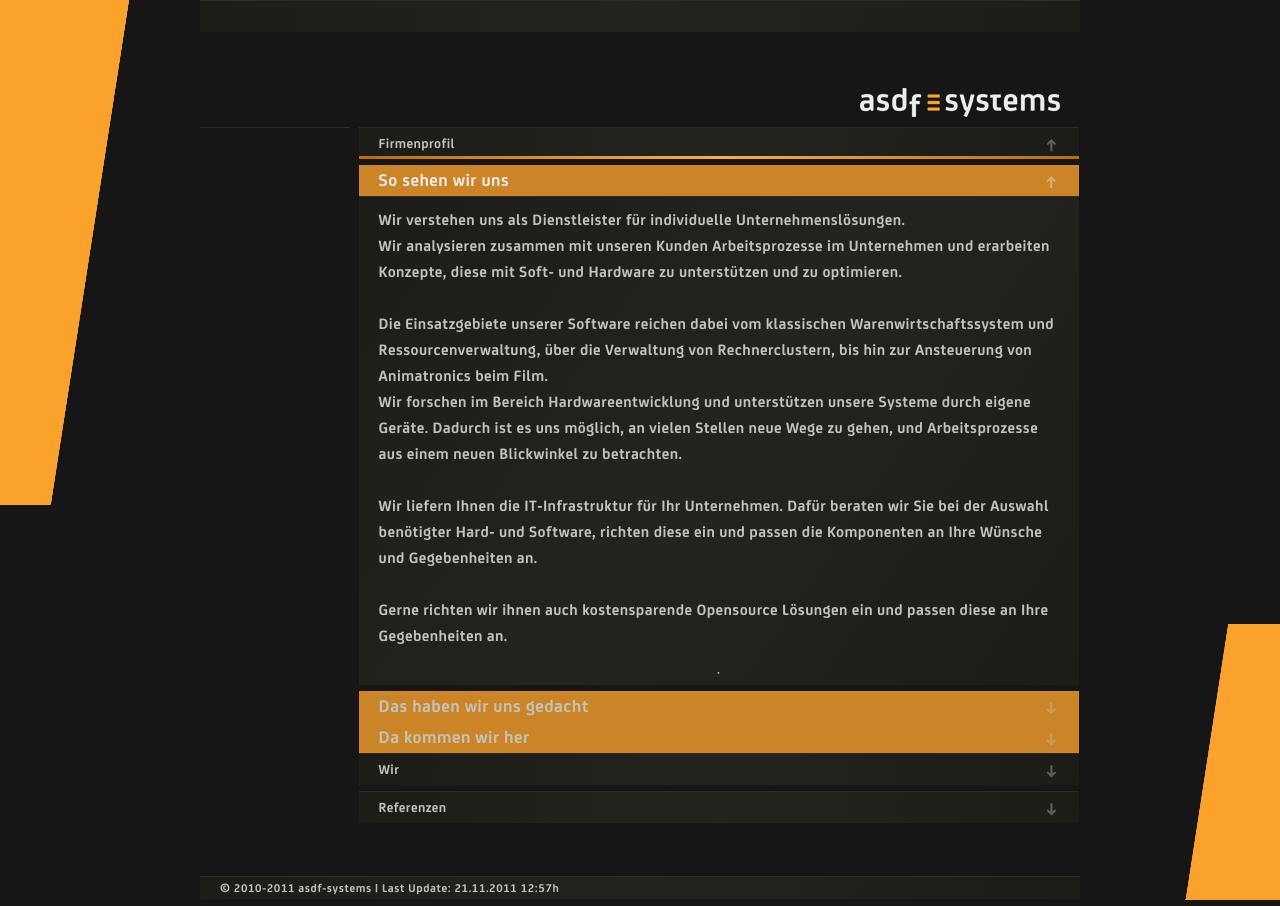
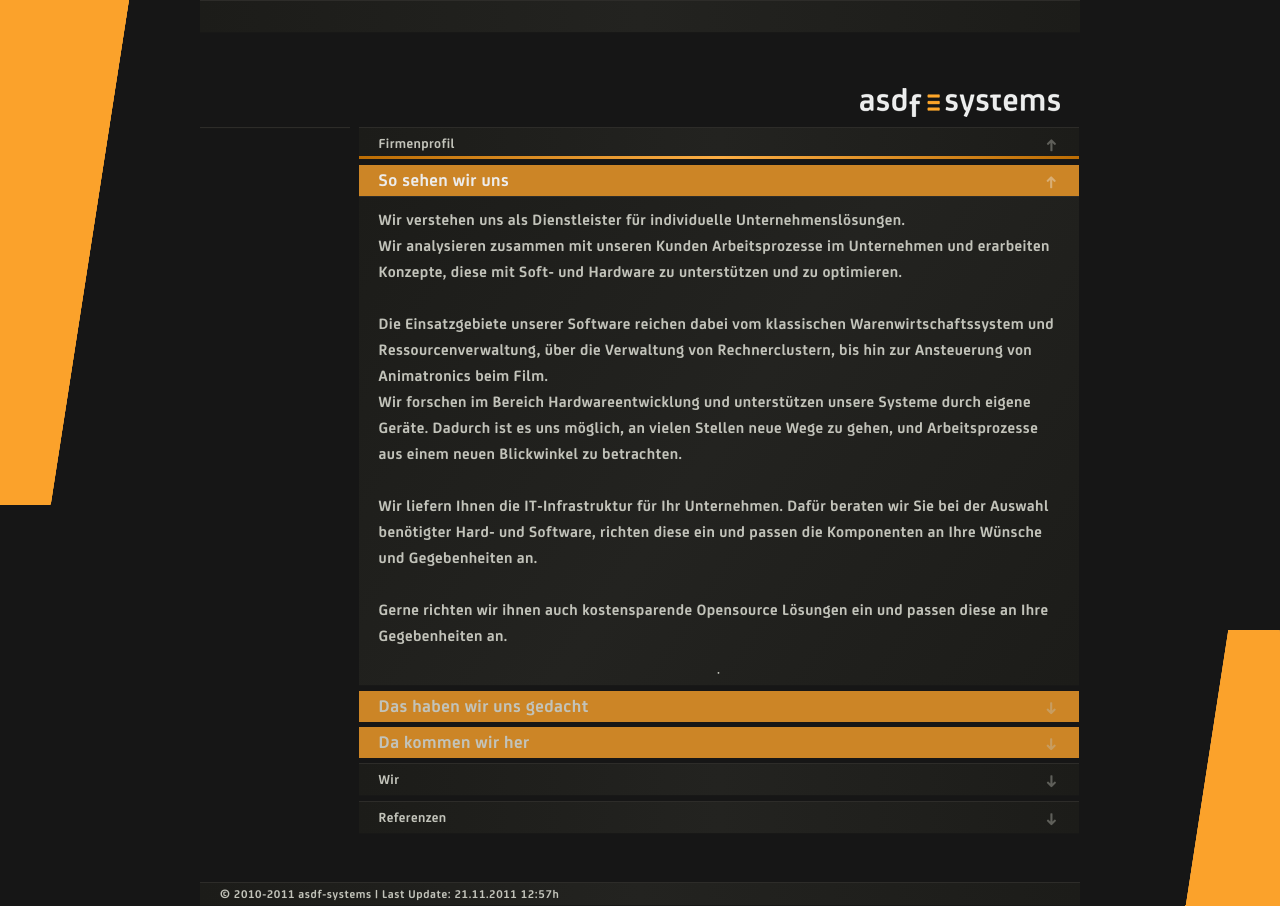
Before and after one commit to asdf-systems/asdf-systems.github.com, a Jekyll site: the page built from about.html, in a window 1280 px wide. Built offline with Jekyll 4.4.1, drawn with Linux system fonts in a browser that asks for light colours; nearby versions of some CDN libraries.

Commit message:
Fixed a layout bug where headers wouldn't appear spaced

```diff
--- a/css/screen.css
+++ b/css/screen.css
@@ -435,8 +435,9 @@ article.link:after {
   background-image: -o-linear-gradient(top left, #1c1c19, #232320, #1c1c19);
   background-image: -ms-linear-gradient(top left, #1c1c19, #232320, #1c1c19);
   background-image: linear-gradient(top left, #1c1c19, #232320, #1c1c19);
-}
-/* line 5, ../sass/page_elements/_slider.scss */
+  margin-bottom: 0;
+}
+/* line 6, ../sass/page_elements/_slider.scss */
 .slider .pages section {
   font-family: "Ubuntu";
   font-weight: 400;
@@ -444,33 +445,33 @@ article.link:after {
   letter-spacing: 0.025em;
   line-height: 26px;
 }
-/* line 7, ../sass/page_elements/_slider.scss */
+/* line 8, ../sass/page_elements/_slider.scss */
 .slider .pages section.page-0 {
   font-family: "Joey";
   font-size: 16px;
   letter-spacing: 0.025em;
   line-height: 26px;
 }
-/* line 10, ../sass/page_elements/_slider.scss */
+/* line 11, ../sass/page_elements/_slider.scss */
 .slider .pages section img {
   width: 100%;
   max-width: 720px;
   display: block;
   margin: 0 auto;
 }
-/* line 16, ../sass/page_elements/_slider.scss */
+/* line 17, ../sass/page_elements/_slider.scss */
 .slider .pages section div {
   padding: 10px 20px;
 }
-/* line 17, ../sass/page_elements/_slider.scss */
+/* line 18, ../sass/page_elements/_slider.scss */
 .slider .pages section div > br:first-child {
   display: none;
 }
-/* line 24, ../sass/page_elements/_slider.scss */
+/* line 25, ../sass/page_elements/_slider.scss */
 .slider nav {
   *zoom: 1;
 }
-/* line 25, ../sass/page_elements/_slider.scss */
+/* line 26, ../sass/page_elements/_slider.scss */
 .slider nav div {
   text-align: center;
   -moz-transition-property: opacity;
@@ -490,7 +491,7 @@ article.link:after {
   -o-transition-delay: 0;
   transition-delay: 0;
 }
-/* line 29, ../sass/page_elements/_slider.scss */
+/* line 30, ../sass/page_elements/_slider.scss */
 .slider nav .next, .slider nav .prev {
   font-family: "Joey";
   font-size: 18px;
@@ -502,41 +503,41 @@ article.link:after {
   border-color: #fba22b;
   padding: 0 20px;
 }
-/* line 36, ../sass/page_elements/_slider.scss */
+/* line 37, ../sass/page_elements/_slider.scss */
 .slider nav .next.disabled, .slider nav .prev.disabled {
   filter: progid:DXImageTransform.Microsoft.Alpha(Opacity=0);
   opacity: 0;
 }
-/* line 40, ../sass/page_elements/_slider.scss */
+/* line 41, ../sass/page_elements/_slider.scss */
 .slider nav .next {
   border-right-width: 3px;
   float: right;
 }
-/* line 43, ../sass/page_elements/_slider.scss */
+/* line 44, ../sass/page_elements/_slider.scss */
 .slider nav .next:before {
   content: '→';
 }
-/* line 47, ../sass/page_elements/_slider.scss */
+/* line 48, ../sass/page_elements/_slider.scss */
 .slider nav .prev {
   border-left-width: 3px;
   float: left;
 }
-/* line 50, ../sass/page_elements/_slider.scss */
+/* line 51, ../sass/page_elements/_slider.scss */
 .slider nav .prev:before {
   content: '←';
 }
-/* line 54, ../sass/page_elements/_slider.scss */
+/* line 55, ../sass/page_elements/_slider.scss */
 .slider nav .page {
   width: 200px;
   margin: 0 auto;
 }
-/* line 57, ../sass/page_elements/_slider.scss */
+/* line 58, ../sass/page_elements/_slider.scss */
 .slider nav .page span {
   margin: 0 2px;
   filter: progid:DXImageTransform.Microsoft.Alpha(Opacity=50);
   opacity: 0.5;
 }
-/* line 60, ../sass/page_elements/_slider.scss */
+/* line 61, ../sass/page_elements/_slider.scss */
 .slider nav .page span.active {
   filter: progid:DXImageTransform.Microsoft.Alpha(Opacity=100);
   opacity: 1;
@@ -715,9 +716,10 @@ dl.singlepage > dd dl.accordion dt.active:after, dl.singlepage > dd dl.accordion
 /* line 30, ../sass/page_elements/_accordion_l2_header.scss */
 dl.singlepage > dd dl.accordion dt.noimg + dd {
   margin-top: 0;
+  margin-bottom: 5px;
   max-height: 0;
 }
-/* line 35, ../sass/page_elements/_accordion_l2_header.scss */
+/* line 36, ../sass/page_elements/_accordion_l2_header.scss */
 dl.singlepage > dd dl.accordion dt.noimg + dd .slider .pages section:not(.page-0) {
   padding-top: 0;
 }
@@ -1102,9 +1104,10 @@ body.news dl.accordion > dd dl.accordion dt.active:after, body.news dl.accordion
 /* line 30, ../sass/page_elements/_accordion_l2_header.scss */
 body.news dl.accordion > dd dl.accordion dt.noimg + dd {
   margin-top: 0;
+  margin-bottom: 5px;
   max-height: 0;
 }
-/* line 35, ../sass/page_elements/_accordion_l2_header.scss */
+/* line 36, ../sass/page_elements/_accordion_l2_header.scss */
 body.news dl.accordion > dd dl.accordion dt.noimg + dd .slider .pages section:not(.page-0) {
   padding-top: 0;
 }
@@ -1263,9 +1266,10 @@ body.portfolio dl.accordion > dd dl.accordion dt.active:after, body.portfolio dl
 /* line 30, ../sass/page_elements/_accordion_l2_header.scss */
 body.portfolio dl.accordion > dd dl.accordion dt.noimg + dd {
   margin-top: 0;
+  margin-bottom: 5px;
   max-height: 0;
 }
-/* line 35, ../sass/page_elements/_accordion_l2_header.scss */
+/* line 36, ../sass/page_elements/_accordion_l2_header.scss */
 body.portfolio dl.accordion > dd dl.accordion dt.noimg + dd .slider .pages section:not(.page-0) {
   padding-top: 0;
 }
@@ -1444,9 +1448,10 @@ body.workshop dl.accordion > dd dl.accordion dt.active:after, body.workshop dl.a
 /* line 30, ../sass/page_elements/_accordion_l2_header.scss */
 body.workshop dl.accordion > dd dl.accordion dt.noimg + dd {
   margin-top: 0;
+  margin-bottom: 5px;
   max-height: 0;
 }
-/* line 35, ../sass/page_elements/_accordion_l2_header.scss */
+/* line 36, ../sass/page_elements/_accordion_l2_header.scss */
 body.workshop dl.accordion > dd dl.accordion dt.noimg + dd .slider .pages section:not(.page-0) {
   padding-top: 0;
 }
@@ -1625,9 +1630,10 @@ body.about dl.accordion dt#firmenprofil + dd dl.accordion dt.active:after, body.
 /* line 30, ../sass/page_elements/_accordion_l2_header.scss */
 body.about dl.accordion dt#firmenprofil + dd dl.accordion dt.noimg + dd, body.about dl.accordion dt#wir + dd dl.accordion dt.noimg + dd {
   margin-top: 0;
+  margin-bottom: 5px;
   max-height: 0;
 }
-/* line 35, ../sass/page_elements/_accordion_l2_header.scss */
+/* line 36, ../sass/page_elements/_accordion_l2_header.scss */
 body.about dl.accordion dt#firmenprofil + dd dl.accordion dt.noimg + dd .slider .pages section:not(.page-0), body.about dl.accordion dt#wir + dd dl.accordion dt.noimg + dd .slider .pages section:not(.page-0) {
   padding-top: 0;
 }
@@ -1939,9 +1945,10 @@ body.service dl.accordion dt + dd dl.accordion dt.active:after, body.service dl.
 /* line 30, ../sass/page_elements/_accordion_l2_header.scss */
 body.service dl.accordion dt + dd dl.accordion dt.noimg + dd {
   margin-top: 0;
+  margin-bottom: 5px;
   max-height: 0;
 }
-/* line 35, ../sass/page_elements/_accordion_l2_header.scss */
+/* line 36, ../sass/page_elements/_accordion_l2_header.scss */
 body.service dl.accordion dt + dd dl.accordion dt.noimg + dd .slider .pages section:not(.page-0) {
   padding-top: 0;
 }
--- a/sass/page_elements/_accordion_l2_header.scss
+++ b/sass/page_elements/_accordion_l2_header.scss
@@ -29,6 +29,7 @@ dt {
 	// a smallpost, there’s no negative-margin-magic to worry about
 	&.noimg + dd {
 		margin-top: 0;
+		margin-bottom: $spacing;
 		max-height: 0;
 		.slider {
 			.pages {
--- a/sass/page_elements/_slider.scss
+++ b/sass/page_elements/_slider.scss
@@ -1,5 +1,6 @@
 .slider {
 	@include box-style;
+	margin-bottom: 0;
 	.pages {
 		// height: 650px;
 		section {
```
